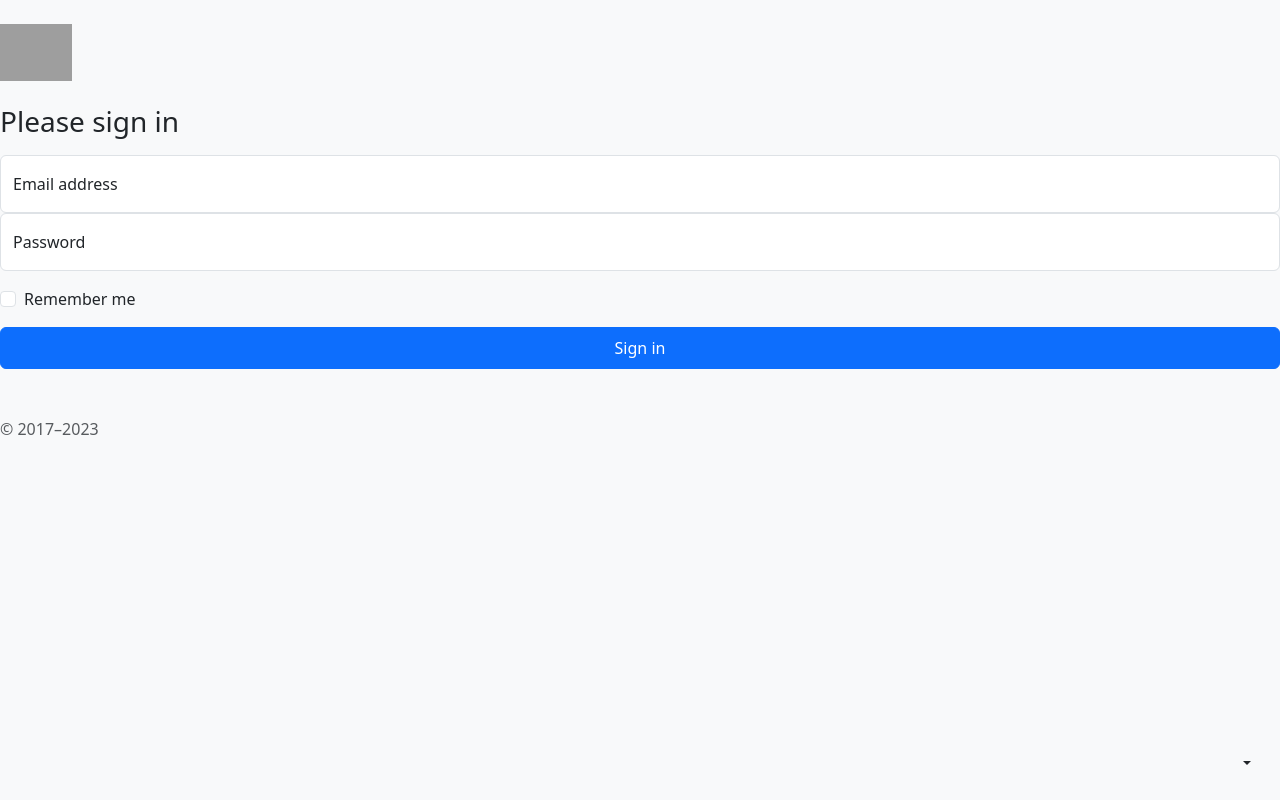
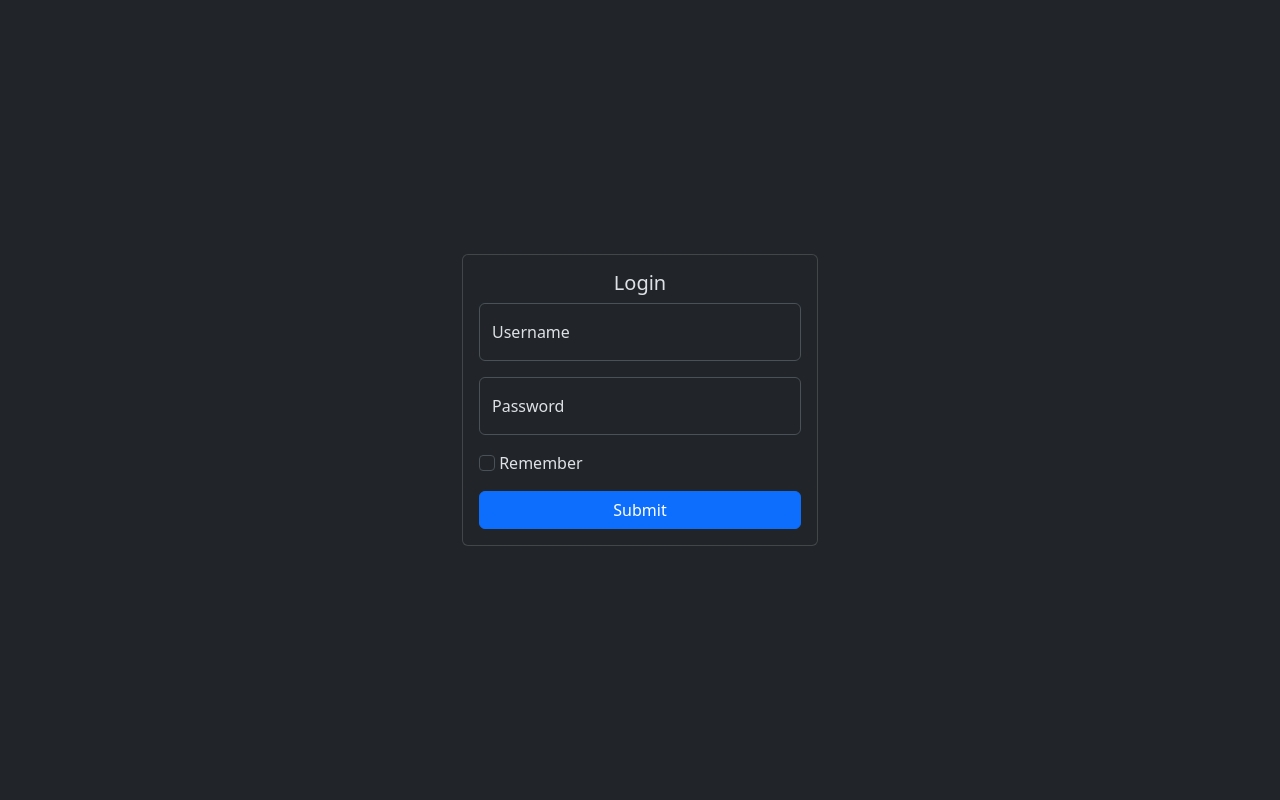
Before and after one commit to eatekha/SmartStacks, a Flask app: template app/auth/templates/login.html in a window 1280 px wide. Run offline with Flask 3, Linux system fonts and the light colour scheme; the template is opened without the code that fills it, so the values that code supplies are empty, except form fields; form fields are guessed from the names that the template uses; some libraries are stand-ins or nearby versions; grey boxes are pictures that could not be loaded.

Commit message:
Added form functionality to Login Page and fixed requirements.txt.

```diff
--- a/app/auth/templates/login.html
+++ b/app/auth/templates/login.html
@@ -1,83 +1,44 @@
 {% extends "base.html" %}
-{% block title %}Home Page{% endblock %}
+{% block title %}Login{% endblock %}
 {% block content %}
-<body class="d-flex align-items-center py-4 bg-body-tertiary">
-<div class="dropdown position-fixed bottom-0 end-0 mb-3 me-3 bd-mode-toggle">
-    <button class="btn btn-bd-primary py-2 dropdown-toggle d-flex align-items-center"
-            id="bd-theme"
-            type="button"
-            aria-expanded="false"
-            data-bs-toggle="dropdown"
-            aria-label="Toggle theme (auto)">
-        <svg class="bi my-1 theme-icon-active" width="1em" height="1em">
-            <use href="#circle-half"></use>
-        </svg>
-        <span class="visually-hidden" id="bd-theme-text">Toggle theme</span>
-    </button>
-    <ul class="dropdown-menu dropdown-menu-end shadow" aria-labelledby="bd-theme-text">
-        <li>
-            <button type="button" class="dropdown-item d-flex align-items-center" data-bs-theme-value="light"
-                    aria-pressed="false">
-                <svg class="bi me-2 opacity-50 theme-icon" width="1em" height="1em">
-                    <use href="#sun-fill"></use>
-                </svg>
-                Light
-                <svg class="bi ms-auto d-none" width="1em" height="1em">
-                    <use href="#check2"></use>
-                </svg>
-            </button>
-        </li>
-        <li>
-            <button type="button" class="dropdown-item d-flex align-items-center" data-bs-theme-value="dark"
-                    aria-pressed="false">
-                <svg class="bi me-2 opacity-50 theme-icon" width="1em" height="1em">
-                    <use href="#moon-stars-fill"></use>
-                </svg>
-                Dark
-                <svg class="bi ms-auto d-none" width="1em" height="1em">
-                    <use href="#check2"></use>
-                </svg>
-            </button>
-        </li>
-        <li>
-            <button type="button" class="dropdown-item d-flex align-items-center active" data-bs-theme-value="auto"
-                    aria-pressed="true">
-                <svg class="bi me-2 opacity-50 theme-icon" width="1em" height="1em">
-                    <use href="#circle-half"></use>
-                </svg>
-                Auto
-                <svg class="bi ms-auto d-none" width="1em" height="1em">
-                    <use href="#check2"></use>
-                </svg>
-            </button>
-        </li>
-    </ul>
+<body>
+<div class="container">
+    <div class="row justify-content-center align-items-center" style="height: 100vh;">
+        <div class="col-md-6 col-lg-4">
+            <div class="card">
+                <div class="card-body">
+                    <h5 class="card-title text-center">Login</h5>
+                    <form method="post" action="{{ url_for('auth.login') }}">
+                        {{ form.hidden_tag() }}
+                        <div class="form-floating mb-3">
+                            {{ form.username(class="form-control", id="floatingInput", placeholder="Username") }}
+                            {{ form.username.label(class="form-label", for="floatingInput") }}
+                            {% if form.username.errors %}
+                            <div class="alert alert-danger" role="alert">
+                                {{ form.username.errors[0] }}
+                            </div>
+                            {% endif %}
+                        </div>
+                        <div class="form-floating mb-3">
+                            {{ form.password(class="form-control", id="floatingPassword", placeholder="Password") }}
+                            {{ form.password.label(class="form-label", for="floatingPassword") }}
+                            {% if form.password.errors %}
+                            <div class="alert alert-danger" role="alert">
+                                {{ form.password.errors[0] }}
+                            </div>
+                            {% endif %}
+                        </div>
+                        <div class="mb-3">
+                            {{ form.remember(class="form-check-input", id="rememberMe") }}
+                            {{ form.remember.label(class="form-check-label", for="rememberMe") }}
+                        </div>
+                        <button type="submit" class="btn btn-primary w-100">{{ form.submit.label.text }}</button>
+                    </form>
+                </div>
+            </div>
+        </div>
+    </div>
 </div>
+</body>
 
-
-<main class="form-signin w-100 m-auto">
-    <form>
-        <img class="mb-4" src="/docs/5.3/assets/brand/bootstrap-logo.svg" alt="" width="72" height="57">
-        <h1 class="h3 mb-3 fw-normal">Please sign in</h1>
-
-        <div class="form-floating">
-            <input type="email" class="form-control" id="floatingInput" placeholder="name@example.com">
-            <label for="floatingInput">Email address</label>
-        </div>
-        <div class="form-floating">
-            <input type="password" class="form-control" id="floatingPassword" placeholder="Password">
-            <label for="floatingPassword">Password</label>
-        </div>
-
-        <div class="form-check text-start my-3">
-            <input class="form-check-input" type="checkbox" value="remember-me" id="flexCheckDefault">
-            <label class="form-check-label" for="flexCheckDefault">
-                Remember me
-            </label>
-        </div>
-        <button class="btn btn-primary w-100 py-2" type="submit">Sign in</button>
-        <p class="mt-5 mb-3 text-body-secondary">&copy; 2017–2023</p>
-    </form>
-</main>
-</body>
 {% endblock %}
--- a/app/home/__init__.py
+++ /dev/null
@@ -1,5 +0,0 @@
-from flask import Blueprint
-
-home = Blueprint('home', __name__, template_folder='templates')
-
-from . import routes
--- a/app/templates/base.html
+++ b/app/templates/base.html
@@ -1,5 +1,5 @@
 <!doctype html>
-<html lang="en">
+<html lang="en" data-bs-theme="dark">
 <head>
     <meta charset="utf-8">
     <meta name="viewport" content="width=device-width, initial-scale=1">
@@ -16,8 +16,5 @@
 <script src="https://cdn.jsdelivr.net/npm/bootstrap@5.3.2/dist/js/bootstrap.min.js"
         integrity="sha384-BBtl+eGJRgqQAUMxJ7pMwbEyER4l1g+O15P+16Ep7Q9Q+zqX6gSbd85u4mG4QzX+"
         crossorigin="anonymous"></script>
-<script src="https://cdn.jsdelivr.net/npm/bootstrap@5.3.2/dist/js/bootstrap.bundle.min.js"
-        integrity="sha384-C6RzsynM9kWDrMNeT87bh95OGNyZPhcTNXj1NW7RuBCsyN/o0jlpcV8Qyq46cDfL"
-        crossorigin="anonymous"></script>
 </body>
 </html>
```
Also changed, not shown: app/main/templates/home.html (+30 -14 lines), app/home/routes.py (deleted).
